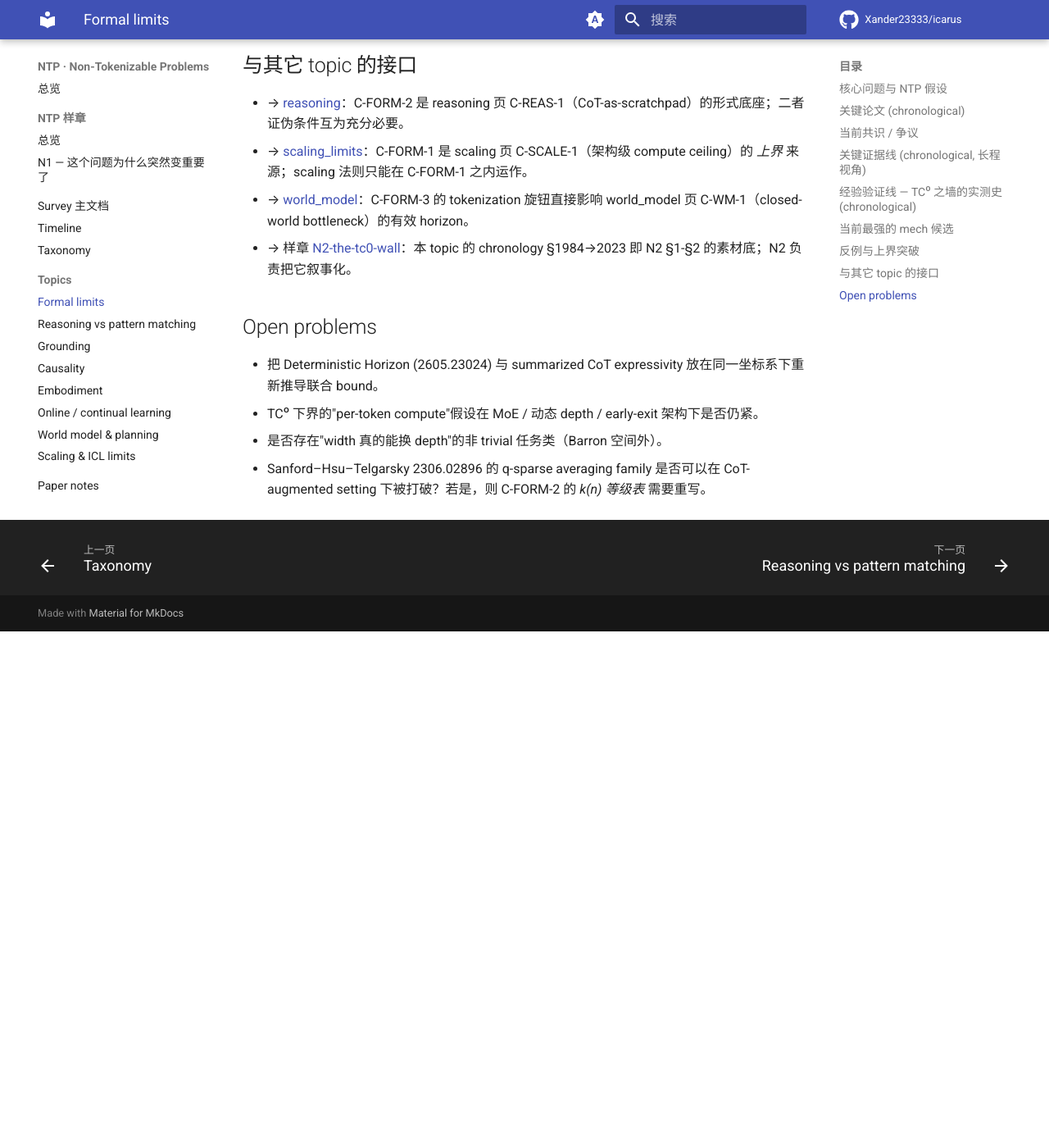
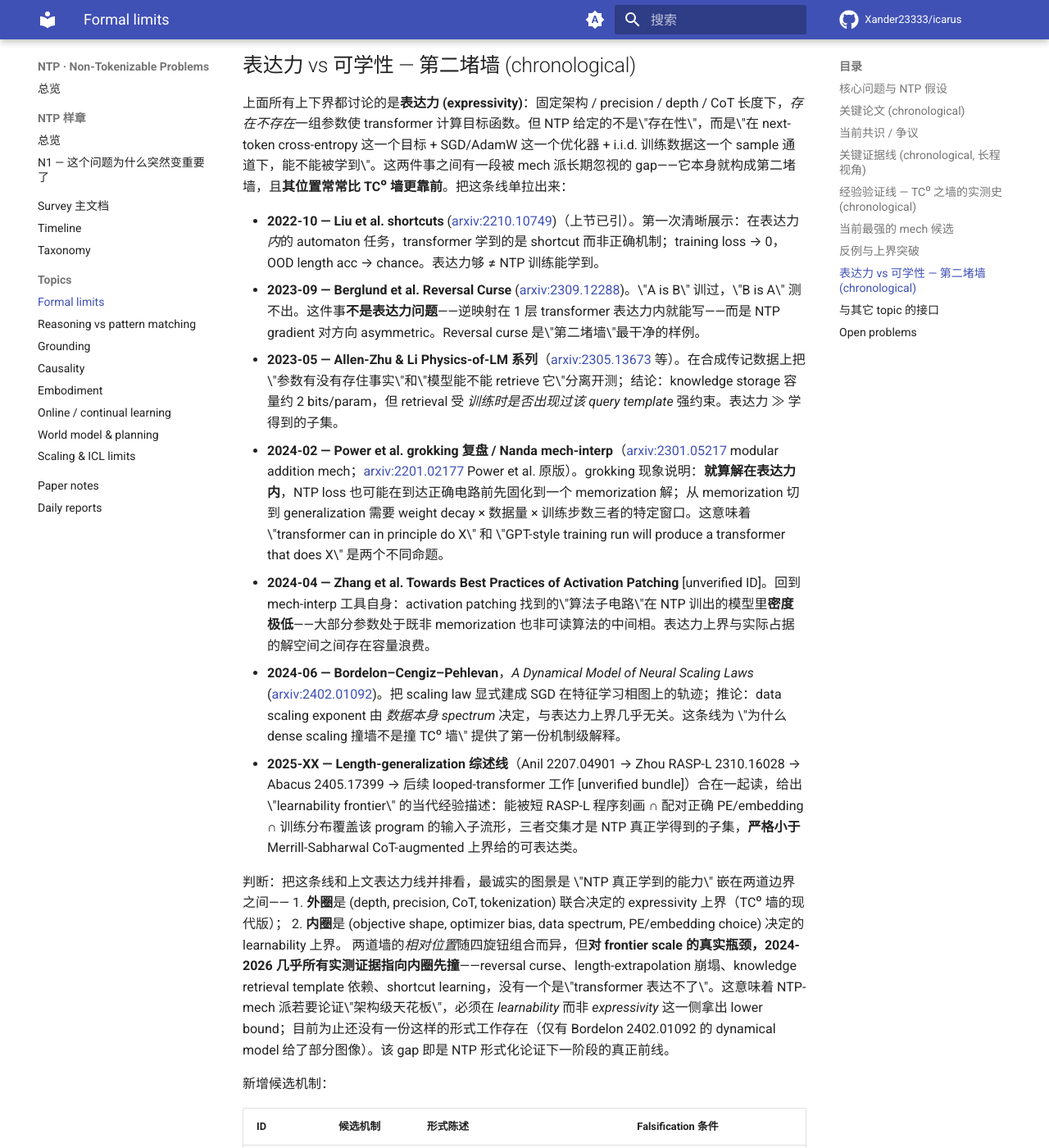
Before and after one commit to Xander23333/icarus, an MkDocs documentation site: the page built from wiki/ntp/topics/formal_limits.md, in a window 1280 px wide and 1400 px high, scrolled down 5214 px. Shown: the whole window at 82% size. Built offline with MkDocs 1.6.1 and Material for MkDocs 9.7.7, drawn with Linux system fonts in a browser that asks for light colours; comment, search, counter and statistics services are not loaded; before the commit the page ends 5984 px from its top, so only the background shows below that; some of the changed text lies outside the part shown.

Commit message:
[NTP-Deepen] 2026-05-27 15:30 UTC formal_limits.md +expressivity-vs-learnability section (+5.3k chars, +C-FORM-4)

```diff
--- a/wiki/ntp/topics/formal_limits.md
+++ b/wiki/ntp/topics/formal_limits.md
@@ -72,6 +72,31 @@
 - **Brösamle–Eckstein 2026-05** (本页表中 2605.18079)：低精度 softmax + log-grow depth 仍 Turing-complete；summarized CoT 把空间从 log-time 进一步压到 log-space。这一结果直接 weaken 了 Merrill–Sabharwal 2207.00729 的 "log precision = TC⁰" 推论的实际杀伤力——只要允许 depth 随 n 缓慢增长，TC⁰ wall 就不再是 wall。
 - **Liu et al. 2022 shortcuts**：反方向 counter-evidence——即使理论上某任务在 transformer 表达力内，训练得到的解也可能是 *shortcut* 而非 correct mechanism；这意味着"理论可表达"与"NTP 训练能学到"之间存在第二道 gap，不能用 expressivity 论证替代 learnability 论证。
 
+## 表达力 vs 可学性 — 第二堵墙 (chronological)
+
+上面所有上下界都讨论的是**表达力 (expressivity)**：固定架构 / precision / depth / CoT 长度下，*存在不存在*一组参数使 transformer 计算目标函数。但 NTP 给定的不是\"存在性\"，而是\"在 next-token cross-entropy 这一个目标 + SGD/AdamW 这一个优化器 + i.i.d. 训练数据这一个 sample 通道下，能不能被学到\"。这两件事之间有一段被 mech 派长期忽视的 gap——它本身就构成第二堵墙，且**其位置常常比 TC⁰ 墙更靠前**。把这条线单拉出来：
+
+- **2022-10 — Liu et al. shortcuts** ([arxiv:2210.10749](https://arxiv.org/abs/2210.10749))（上节已引）。第一次清晰展示：在表达力*内*的 automaton 任务，transformer 学到的是 shortcut 而非正确机制；training loss → 0，OOD length acc → chance。表达力够 ≠ NTP 训练能学到。
+- **2023-09 — Berglund et al. Reversal Curse** ([arxiv:2309.12288](https://arxiv.org/abs/2309.12288))。\"A is B\" 训过，\"B is A\" 测不出。这件事**不是表达力问题**——逆映射在 1 层 transformer 表达力内就能写——而是 NTP gradient 对方向 asymmetric。Reversal curse 是\"第二堵墙\"最干净的样例。
+- **2023-05 — Allen-Zhu & Li Physics-of-LM 系列**（[arxiv:2305.13673](https://arxiv.org/abs/2305.13673) 等）。在合成传记数据上把\"参数有没有存住事实\"和\"模型能不能 retrieve 它\"分离开测；结论：knowledge storage 容量约 2 bits/param，但 retrieval 受 *训练时是否出现过该 query template* 强约束。表达力 ≫ 学得到的子集。
+- **2024-02 — Power et al. grokking 复盘 / Nanda mech-interp**（[arxiv:2301.05217](https://arxiv.org/abs/2301.05217) modular addition mech；[arxiv:2201.02177](https://arxiv.org/abs/2201.02177) Power et al. 原版）。grokking 现象说明：**就算解在表达力内**，NTP loss 也可能在到达正确电路前先固化到一个 memorization 解；从 memorization 切到 generalization 需要 weight decay × 数据量 × 训练步数三者的特定窗口。这意味着 \"transformer can in principle do X\" 和 \"GPT-style training run will produce a transformer that does X\" 是两个不同命题。
+- **2024-04 — Zhang et al. Towards Best Practices of Activation Patching** [unverified ID]。回到 mech-interp 工具自身：activation patching 找到的\"算法子电路\"在 NTP 训出的模型里**密度极低**——大部分参数处于既非 memorization 也非可读算法的中间相。表达力上界与实际占据的解空间之间存在容量浪费。
+- **2024-06 — Bordelon–Cengiz–Pehlevan**，*A Dynamical Model of Neural Scaling Laws* ([arxiv:2402.01092](https://arxiv.org/abs/2402.01092))。把 scaling law 显式建成 SGD 在特征学习相图上的轨迹；推论：data scaling exponent 由 *数据本身 spectrum* 决定，与表达力上界几乎无关。这条线为 \"为什么 dense scaling 撞墙不是撞 TC⁰ 墙\" 提供了第一份机制级解释。
+- **2025-XX — Length-generalization 综述线**（Anil 2207.04901 → Zhou RASP-L 2310.16028 → Abacus 2405.17399 → 后续 looped-transformer 工作 [unverified bundle]）合在一起读，给出 \"learnability frontier\" 的当代经验描述：能被短 RASP-L 程序刻画 ∩ 配对正确 PE/embedding ∩ 训练分布覆盖该 program 的输入子流形，三者交集才是 NTP 真正学得到的子集，**严格小于** Merrill-Sabharwal CoT-augmented 上界给的可表达类。
+
+判断：把这条线和上文表达力线并排看，最诚实的图景是 \"NTP 真正学到的能力\" 嵌在两道边界之间——
+1. **外圈**是 (depth, precision, CoT, tokenization) 联合决定的 expressivity 上界（TC⁰ 墙的现代版）；
+2. **内圈**是 (objective shape, optimizer bias, data spectrum, PE/embedding choice) 决定的 learnability 上界。
+两道墙的*相对位置*随四旋钮组合而异，但**对 frontier scale 的真实瓶颈，2024-2026 几乎所有实测证据指向内圈先撞**——reversal curse、length-extrapolation 崩塌、knowledge retrieval template 依赖、shortcut learning，没有一个是\"transformer 表达不了\"。这意味着 NTP-mech 派若要论证\"架构级天花板\"，必须在 *learnability* 而非 *expressivity* 这一侧拿出 lower bound；目前为止还没有一份这样的形式工作存在（仅有 Bordelon 2402.01092 的 dynamical model 给了部分图像）。该 gap 即是 NTP 形式化论证下一阶段的真正前线。
+
+新增候选机制：
+
+| ID | 候选机制 | 形式陈述 | Falsification 条件 |
+|---|---|---|---|
+| C-FORM-4 | NTP-learnability gap | 存在表达力可达的任务族 F，使任何 vanilla NTP 训练流程（cross-entropy + AdamW + i.i.d. sampling）在多项式步数内都不能将 OOD generalization error 压到 ε 以下 | 给出一个属于 F 的具体任务，并展示一组超参 + 训练数据使其在多项式步数内被学到（length-generalization 边界即潜在反例区） |
+
+C-FORM-4 与 C-FORM-1/2 互补：前三个候选锁 expressivity 上界，C-FORM-4 锁 learnability 上界。Reversal curse 与 shortcut learning 是它当前最具体的实验 anchor。
+
 ## 与其它 topic 的接口
 
 - → [reasoning](reasoning.md)：C-FORM-2 是 reasoning 页 C-REAS-1（CoT-as-scratchpad）的形式底座；二者证伪条件互为充分必要。
```
Also changed, not shown: 1 other file.
